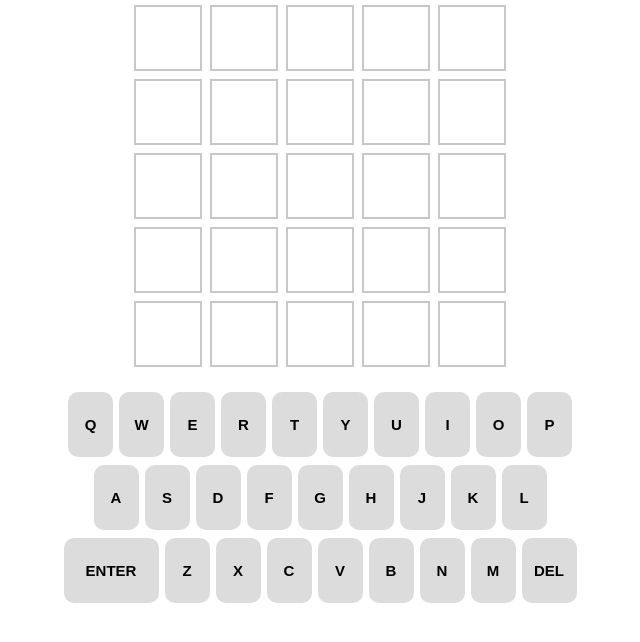
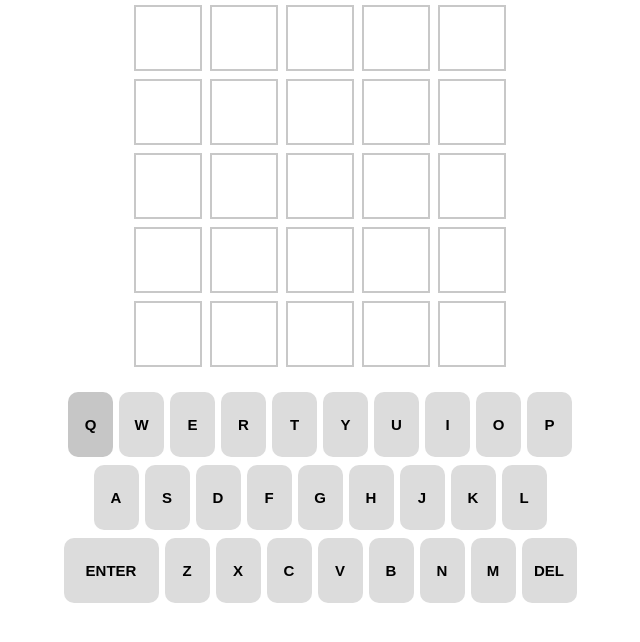
Before and after one commit to karl1217/Wordle-Clone, a plain HTML site: page index.html in a window 1280 px wide. In both pictures the pointer is over the button 410 px from the left and 572 px from the top of the page. Shown: the part 148-790 px from the top of the page, without its empty margins (320-960 px from the left). Drawn offline with Linux system fonts and the light colour scheme.

Commit message:
Added hover effect on keyboard

```diff
--- a/styles.css
+++ b/styles.css
@@ -68,6 +68,10 @@
     font-size: 15px;
 }
 
+.key:hover {
+    background-image: linear-gradient(rgb(0 0 0/10%) 0 0);
+}
+
 #enter {
     width: 95px;
 }
```
